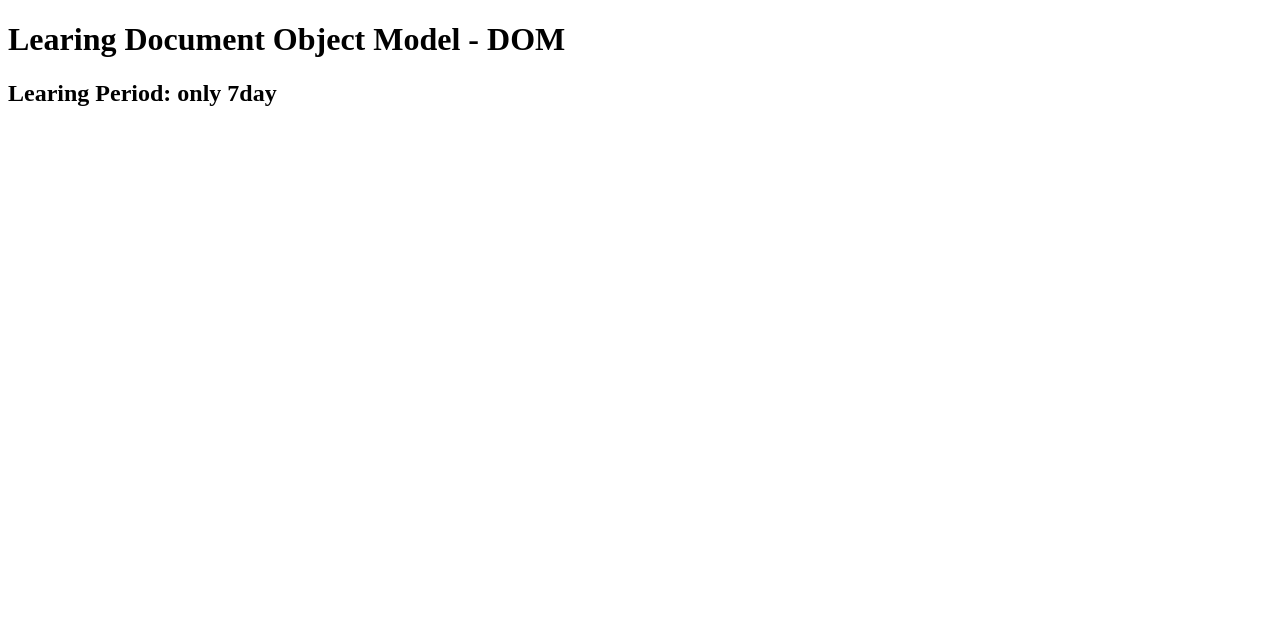
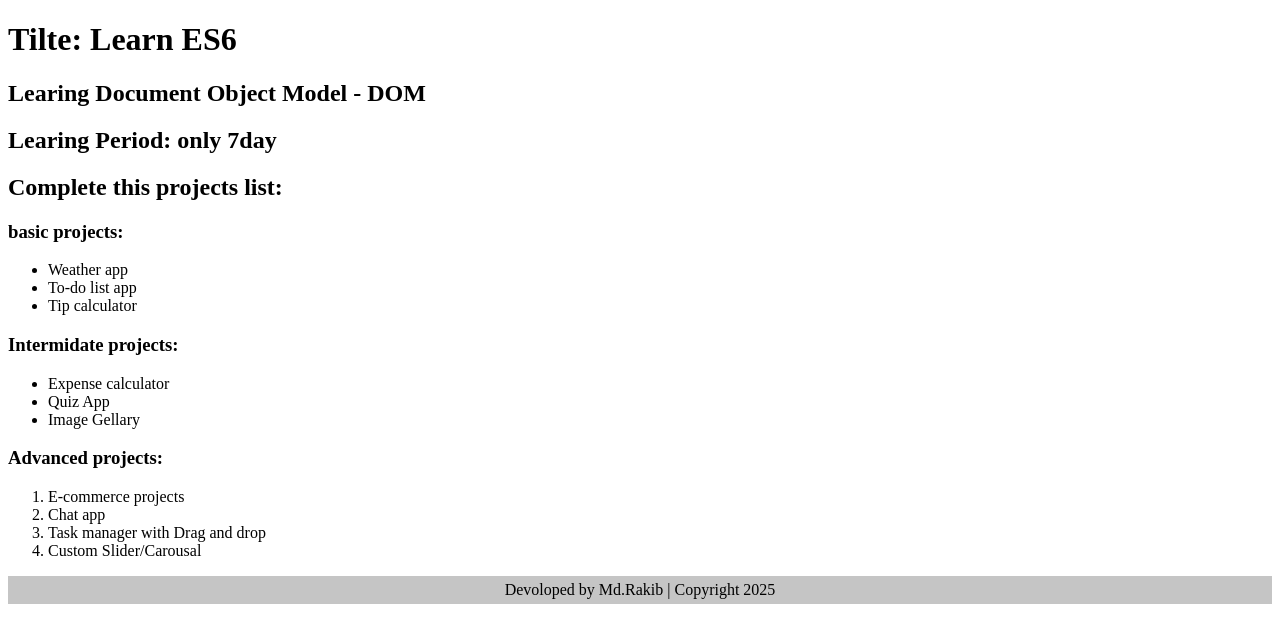
Before and after one commit to muhammadrakib2299/dom-practice, a plain HTML site: page index.html in a window 1280 px wide. Drawn offline with Linux system fonts and the light colour scheme.

Commit message:
added html content

```diff
--- a/index.html
+++ b/index.html
@@ -3,19 +3,47 @@
 <head>
     <meta charset="UTF-8">
     <meta name="viewport" content="width=device-width, initial-scale=1.0">
-    <title>DOM practice</title>
+    <title>ES6 practice projects </title>
 
     <!-- Custom CSS link -->
      <link rel="stylesheet" href="./style/style.css">
 </head>
 <body>
     <header>
-        <h1>Learing Document Object Model - DOM</h1>
+        <h1>Tilte: Learn ES6</h1>
+        <h2>Learing Document Object Model - DOM</h1>
     </header>
     <main>
-
-        <h2>Learing Period: only 7day</h2>
-
+        <div>
+            <h2>Learing Period: only 7day</h2>
+        </div>
+        <div>
+            <h2>Complete this projects list: </h2>
+            <h3>basic projects: </h3>
+            <ul>
+                <li>Weather app</li>
+                <li>To-do list app</li>
+                <li>Tip calculator</li>
+            </ul>
+            <h3>Intermidate projects: </h3>
+            <ul>
+                <li>Expense calculator</li>
+                <li>Quiz App</li>
+                <li>Image Gellary</li>
+            </ul>
+            <h3>Advanced projects: </h3>
+            <ol>
+                <li>E-commerce projects</li>
+                <li>Chat app</li>
+                <li>Task manager with Drag and drop</li>
+                <li>Custom Slider/Carousal</li>
+            </ol>
+        </div>
     </main>
+    <footer>
+        <span>Devoloped by Md.Rakib | Copyright 2025</span>
+    </footer>
+    <!-- JS file link -->
+    <script src="./js/dom.js"></script>
 </body>
 </html>
--- a/style/style.css
+++ b/style/style.css
@@ -0,0 +1,10 @@
+*{
+    box-sizing: border-box;
+}
+
+footer{
+    color: black;
+    padding: 5px 0px;
+    text-align: center;
+    background-color: rgb(197, 197, 197);
+}
```
